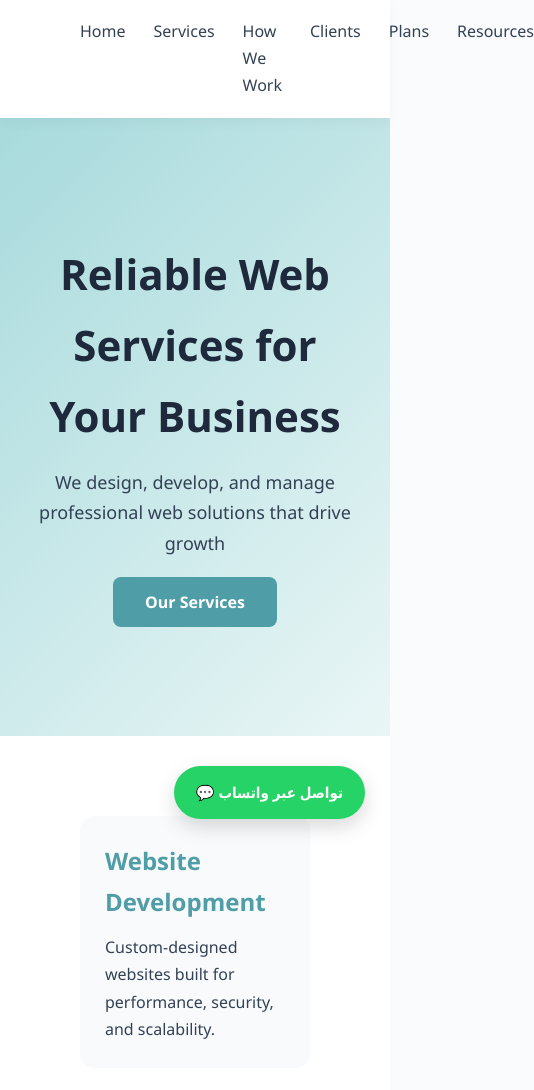
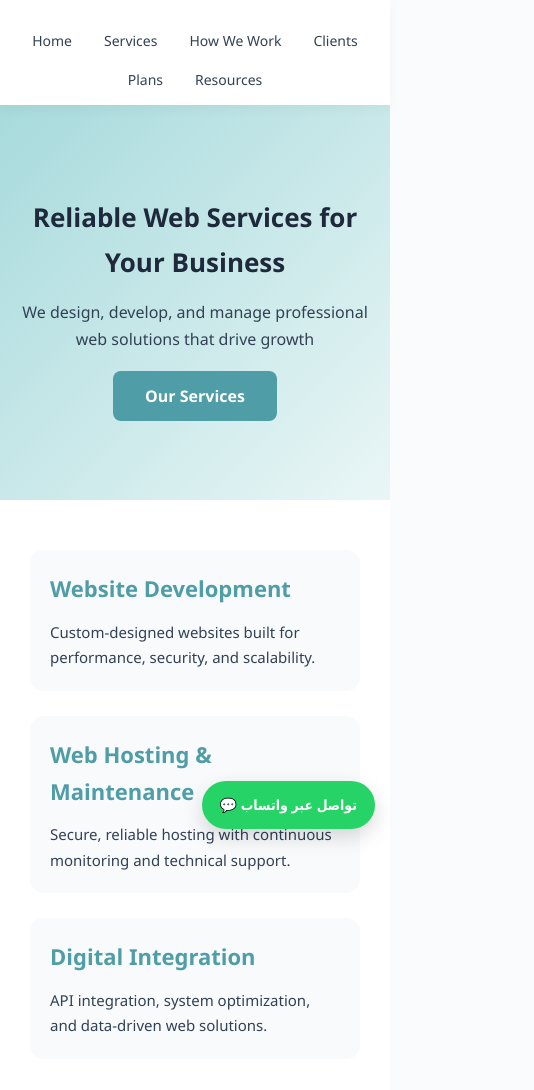
Before and after one commit to withmade63-0/my-website2, a plain HTML site: page index.html in a window 390 px wide. Shown: the top 1090 px of the page, 534 px wide, since content can reach past the window. Drawn offline with Linux system fonts and the light colour scheme.

Commit message:
Update index.html

```diff
--- a/index.html
+++ b/index.html
@@ -9,6 +9,7 @@
     <meta name="description"
         content="Professional web services including website development, hosting, and digital solutions">
     <meta name="keywords" content="Web Services, Website Development, Hosting, Digital Solutions">
+    <meta name="viewport" content="width=device-width, initial-scale=1.0">
 
     <style>
         *
@@ -219,6 +220,114 @@
             background: #1EBE5D;
             transform: translateY(-4px);
         }
+
+        /* ========================= */
+        /* 📱 Responsive Design */
+        /* ========================= */
+
+        @media (max-width: 992px) {
+
+            /* General spacing */
+            #feature,
+            #why-us,
+            #working-process,
+            #Testimonials,
+            #Pricing,
+            #statistics,
+            #blog {
+                padding: 50px 30px;
+            }
+
+            /* Header */
+            #Header {
+                padding: 90px 20px;
+            }
+
+            #Header h1 {
+                font-size: 32px;
+            }
+
+            #Header p {
+                font-size: 16px;
+            }
+
+            /* Navigation */
+            #navigation-bar {
+                flex-direction: column;
+                gap: 15px;
+                padding: 15px 25px;
+            }
+
+            #navigation-bar ul {
+                flex-direction: column;
+                align-items: center;
+                gap: 15px;
+            }
+
+            /* Statistics */
+            #statistics {
+                flex-direction: column;
+                gap: 25px;
+            }
+        }
+
+        /* 📱 Small phones */
+        @media (max-width: 576px) {
+
+            #Header h1 {
+                font-size: 26px;
+            }
+
+            h2 {
+                font-size: 22px;
+            }
+
+            h3 {
+                font-size: 18px;
+            }
+
+            p {
+                font-size: 15px;
+            }
+
+            /* Cards spacing */
+            #feature>div,
+            #Pricing>div,
+            #Testimonials>div {
+                padding: 20px;
+            }
+
+            /* WhatsApp Button */
+            .whatsapp-btn {
+                font-size: 14px;
+                padding: 12px 18px;
+                bottom: 15px;
+                right: 15px;
+            }
+        }
+
+        /* 📱 Mobile Navigation - Horizontal */
+        @media (max-width: 768px) {
+
+            #navigation-bar {
+                padding: 12px 15px;
+            }
+
+            #navigation-bar ul {
+                flex-direction: row;
+                /* أفقي */
+                flex-wrap: wrap;
+                /* ينزل سطر جديد إذا ما كفى */
+                justify-content: center;
+                gap: 12px;
+            }
+
+            #navigation-bar li a {
+                font-size: 14px;
+                padding: 6px 10px;
+                white-space: nowrap;
+            }
+        }
     </style>
 </head>
 
```
